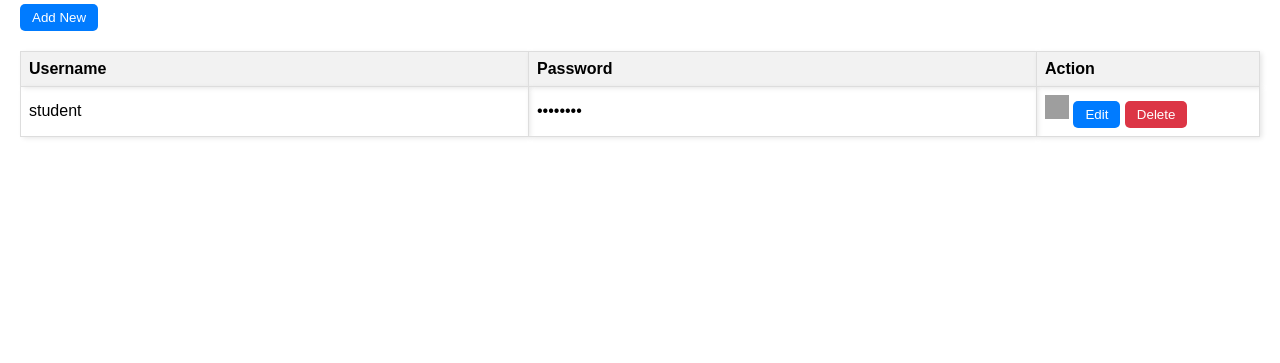
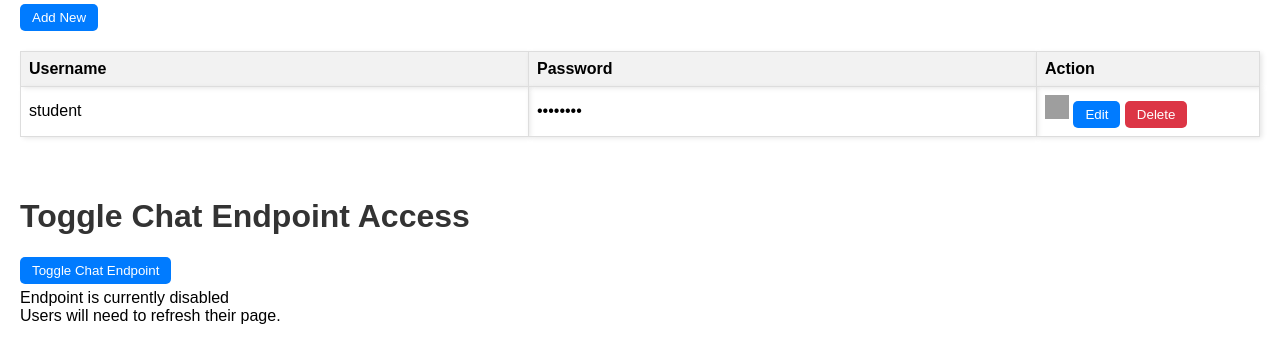
Before and after one commit to brandon596/BIM-TLs, a Flask app: page /student_access in a window 1280 px wide. Shown: the part 173-536 px from the top of the page. Run offline with Flask 3, Linux system fonts and the light colour scheme; grey boxes are pictures that could not be loaded.

Commit message:
add toggle chat endpoint access

```diff
--- a/myapp/app.py
+++ b/myapp/app.py
@@ -1,4 +1,4 @@
-from flask import Flask, request, jsonify, render_template, send_file
+from flask import Flask, request, jsonify, render_template, send_file, abort
 from flask_httpauth import HTTPBasicAuth
 from werkzeug.security import check_password_hash, generate_password_hash
 import json
@@ -34,12 +34,10 @@ def dumpRoles(roles:dict):
     with open("persistent/json_data/roles.json", "w") as file:
         json.dump(roles, file, indent=4)
 
-# users = getUsers()
-# roles = getRoles()
-
 AUTODESK_VID_PATH: str = "persistent/json_data/Autodesk_Videos.json"
 YT_API_KEY: str = os.environ.get("YOUTUBE_DATA_API_KEY")
 PLAYLIST_ID: str = os.environ.get("PLAYLIST_ID")
+enable_chat_endpoint = False
 temperature: float=0.0715
 threshold: float=0.389
 
@@ -441,7 +439,7 @@ def chatv2():
 @app.route('/student_access')
 @auth.login_required(role="admin")
 def manage_student_access():
-    return render_template("manage_student.html")
+    return render_template("manage_student.html", ENDPOINT_ENABLED=enable_chat_endpoint)
 
 @app.route('/test_requests', methods=["GET", "POST", "DELETE"])
 @auth.login_required(role="admin")
@@ -486,6 +484,20 @@ def usernameExists():
     except Exception as e:
         return jsonify({"error": str(e)}), 400
 
+@app.before_request
+def block_disabled_endpoints():
+    # Check if the request is for the specific endpoint
+    if request.path == '/chat':
+        # Check if the endpoint is disabled
+        if not enable_chat_endpoint:
+            abort(503, description="This endpoint is currently disabled.")
+
+@app.route('/api/toggle-endpoint', methods=['GET'])
+@auth.login_required(role="admin")
+def toggle_endpoint():
+    global enable_chat_endpoint
+    enable_chat_endpoint = not enable_chat_endpoint
+    return jsonify({"chatEnabled": enable_chat_endpoint})
 
 if __name__ == "__main__":
     app.run(debug=True, host="0.0.0.0")
--- a/myapp/templates/manage_student.html
+++ b/myapp/templates/manage_student.html
@@ -34,6 +34,16 @@
                 </tbody>
             </table>
         </div>
+    </div>
+</div>
+<div class="toggle-container">
+    <h1>Toggle Chat Endpoint Access</h1>
+    <label class="switch">
+        <button class="btn" id="btnChatToggle"> Toggle Chat Endpoint </button>
+    </label>
+    <div class="status" id="status">
+        Endpoint is currently <span id="status-text">{{ 'enabled' if ENDPOINT_ENABLED else 'disabled' }}</span><br>
+        Users will need to refresh their page.
     </div>
 </div>
 <script>
@@ -220,7 +230,25 @@
             let generatedPassword = window.crypto.getRandomValues(new BigUint64Array(1))[0].toString(36);
             $(this).closest('tr').find('.tdPassword').find('.txtPassword').val(generatedPassword);
         });
-
+        $('#btnChatToggle').on('click', function () {
+            $.ajax({
+                url: '/api/toggle-endpoint', // URL to send the request
+                method: 'GET',      // HTTP method
+                success: function(response) {
+                    let chatEndpoint = "unknown"
+                    if (response.chatEnabled) {
+                        chatEndpoint = "enabled";
+                    } else {
+                        chatEndpoint = "disabled";
+                    }
+                    $('#status-text').html(chatEndpoint);
+                },
+                error: function(xhr, status, error) {
+                    const errorMessage = xhr.responseJSON?.error || "An unknown error occurred.";
+                    alert("Error: " + errorMessage);
+                }
+            });
+        });
 
     });
 </script>
```
